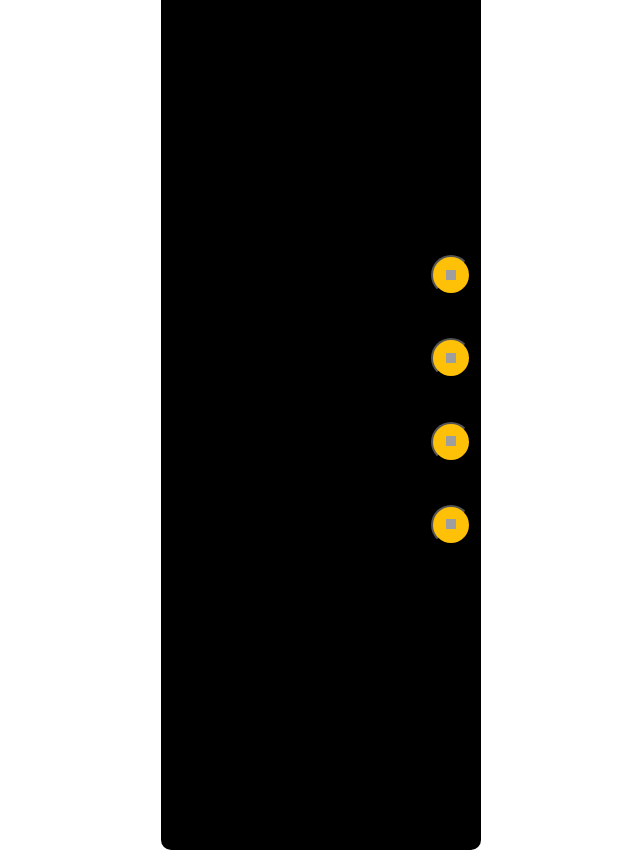
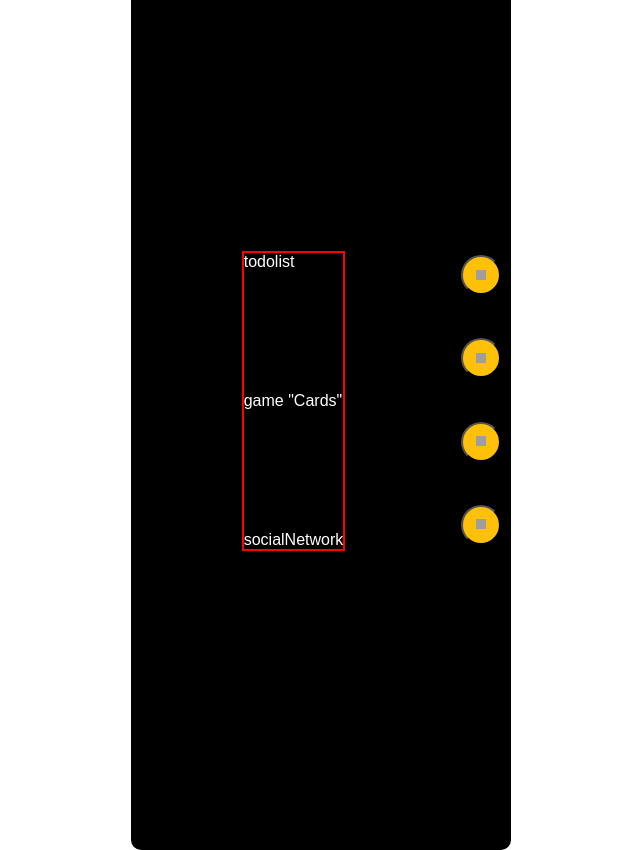
Before and after one commit to Kitty-Sam/portfolio-next, a Next.js app: page /portfolio in a window 1280 px wide. Shown: the whole page, without its empty margins (319-959 px from the left). Built offline with nearby package versions, Linux system fonts and the light colour scheme; grey boxes are pictures that could not be loaded.

Commit message:
add portfolio title

```diff
--- a/pages/portfolio.tsx
+++ b/pages/portfolio.tsx
@@ -1,10 +1,21 @@
 import MainLayout from "../components/MainLayout";
+import styles from "../styles/Portfolio.module.css";
 
 
 const Portfolio = () => {
     return (
         <MainLayout title={'Portfolio project'}>
-            <h1>Portfolio projects</h1>
+          <div>
+                <h2 className={styles.header}>Portfolio projects</h2>
+           <div className={styles.projectsWrapper}>
+                  <div className={styles.projects}>
+                    <div>todolist</div>
+                    <div>game "Cards"</div>
+                    <div>socialNetwork</div>
+                </div>
+              </div>
+            </div>
+
 
         </MainLayout>
     );
--- /dev/null
+++ b/styles/Portfolio.module.css
@@ -0,0 +1,26 @@
+.header {
+    color: #ffc107;
+    text-align: center;
+    padding: 0.5em;
+    text-transform: uppercase;
+    margin: 0.5em;
+    /*border: 2px solid red;*/
+}
+.projectsWrapper {
+    min-height: 750px;
+    display: flex;
+    justify-content: center;
+    align-items: center;
+}
+
+.projects div {
+    color: white;
+}
+.projects {
+    display: flex;
+    min-height: 300px;
+    flex-direction: column;
+    border: 2px solid red;
+    justify-content: space-between;
+    margin: 1em;
+}
```
